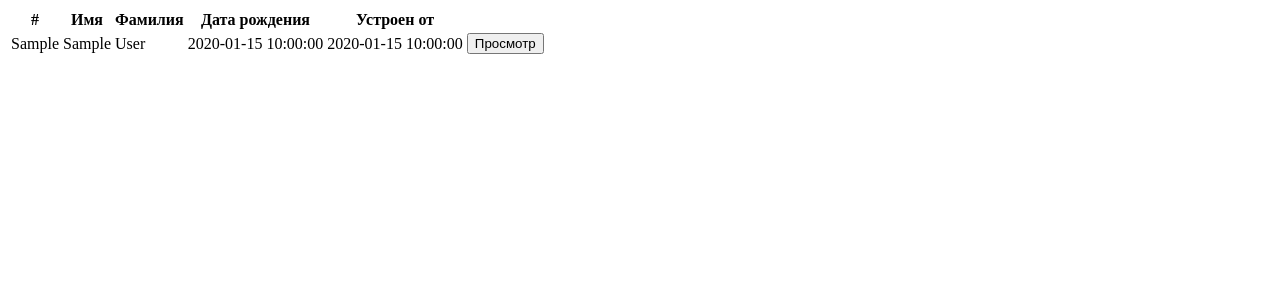
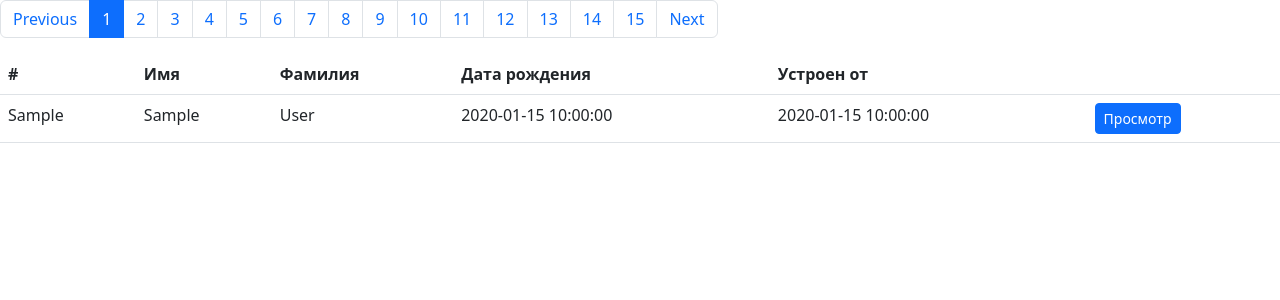
Before and after one commit to polyerter/402-employees, a PHP site: page /pages/table.php in a window 1280 px wide. Shown: the top 300 px of the page. Run offline with PHP 8.4, Linux system fonts and the light colour scheme; tables that the repository leaves empty or names only in its code hold one stand-in row (values such as "Sample post").

Commit message:
add paginator

```diff
--- a/pages/table.php
+++ b/pages/table.php
@@ -1,7 +1,43 @@
 <?php
     require_once('../connect.php');
 
-    $query = $conn->query('SELECT * FROM employees LIMIT 25');
+    $limit = 25; // кол-во записей на странице
+    // $offset = 0;
+
+    $page = $_GET['page'] ?? 1; // номер страницы
+    // только положительные зачения номера страницы
+    if ($page <= 0) {
+        $page = 1;
+    }
+
+    $offset = $limit * ($page - 1); // смещение
+
+    $prevPage = $page - 1; // пред. страница
+    $nextPage = $page + 1; // след. страница
+
+    /*
+    page = 0
+    offset = 25 * (0 - 1) = -25
+
+    page = 1
+    offset = 25 * (1 - 1) = 0
+
+    page = 2
+    offset = 25 * (2 - 1) = 25
+
+    page = 3
+    offset = 25 * (3 - 1) = 50
+    */
+
+    $queryCount = $conn->query("SELECT COUNT(*) as count FROM employees");
+    $count = $queryCount->fetch();
+    $countPage = round($count['count'] / $limit);
+
+    // print_r($countPage);
+
+    $countPage = 15;
+
+    $query = $conn->query("SELECT * FROM employees LIMIT $offset, $limit");
     $data = $query->fetchAll(); // все записи
 ?>
 <!DOCTYPE html>
@@ -11,10 +47,35 @@
     <meta http-equiv="X-UA-Compatible" content="IE=edge">
     <meta name="viewport" content="width=device-width, initial-scale=1.0">
     <title>Сотрудники</title>
+
+    <!-- CSS only -->
+    <link href="https://cdn.jsdelivr.net/npm/bootstrap@5.2.3/dist/css/bootstrap.min.css" rel="stylesheet" integrity="sha384-rbsA2VBKQhggwzxH7pPCaAqO46MgnOM80zW1RWuH61DGLwZJEdK2Kadq2F9CUG65" crossorigin="anonymous">
 </head>
 <body>
 
-    <table>
+    <nav aria-label="Page navigation example">
+        <ul class="pagination">
+            <li class="page-item"><a class="page-link" href="/employees/pages/table.php?page=<?= $prevPage ?>">Previous</a></li>
+
+            <?php for($i = 1; $i <= $countPage; $i++) { ?>
+
+                <?php
+                    $class = '';
+
+                    if ($page == $i) {
+                        $class = 'active';
+                    }
+                ?>
+
+                <li class="page-item"><a class="page-link <?= $class ?>" href="/employees/pages/table.php?page=<?= $i ?>"><?= $i ?></a></li>
+
+            <?php } ?>
+
+            <li class="page-item"><a class="page-link" href="/employees/pages/table.php?page=<?= $nextPage ?>">Next</a></li>
+        </ul>
+    </nav>
+
+    <table class="table">
         <thead>
             <tr>
                 <th>#</th>
@@ -36,7 +97,7 @@
                 <td><?php echo $value['hire_date'] ?></td>
                 <td>
                     <a href="/employees/pages/profile.php?emp_no=<?php echo $value['emp_no'] ?>">
-                        <button>Просмотр</button>
+                        <button class="btn btn-primary btn-sm">Просмотр</button>
                     </a>
                 </td>
             </tr>
```
